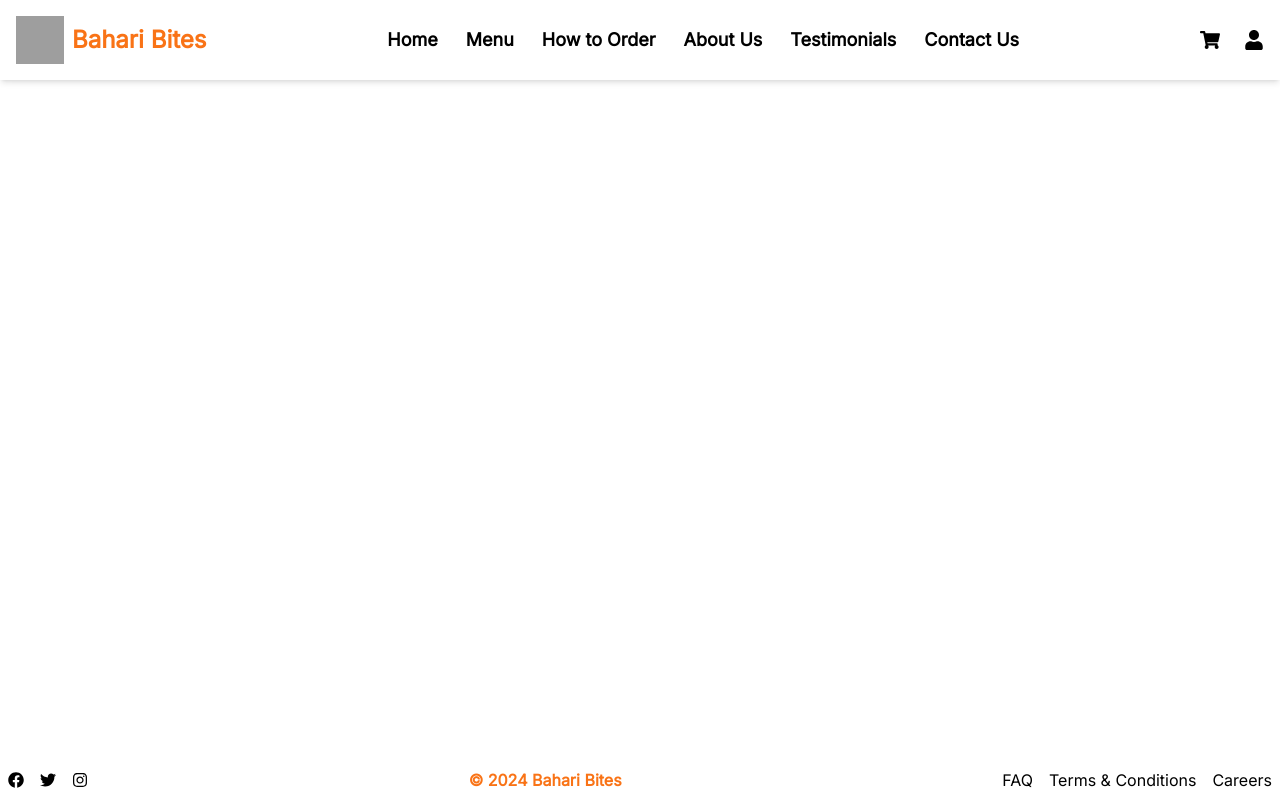
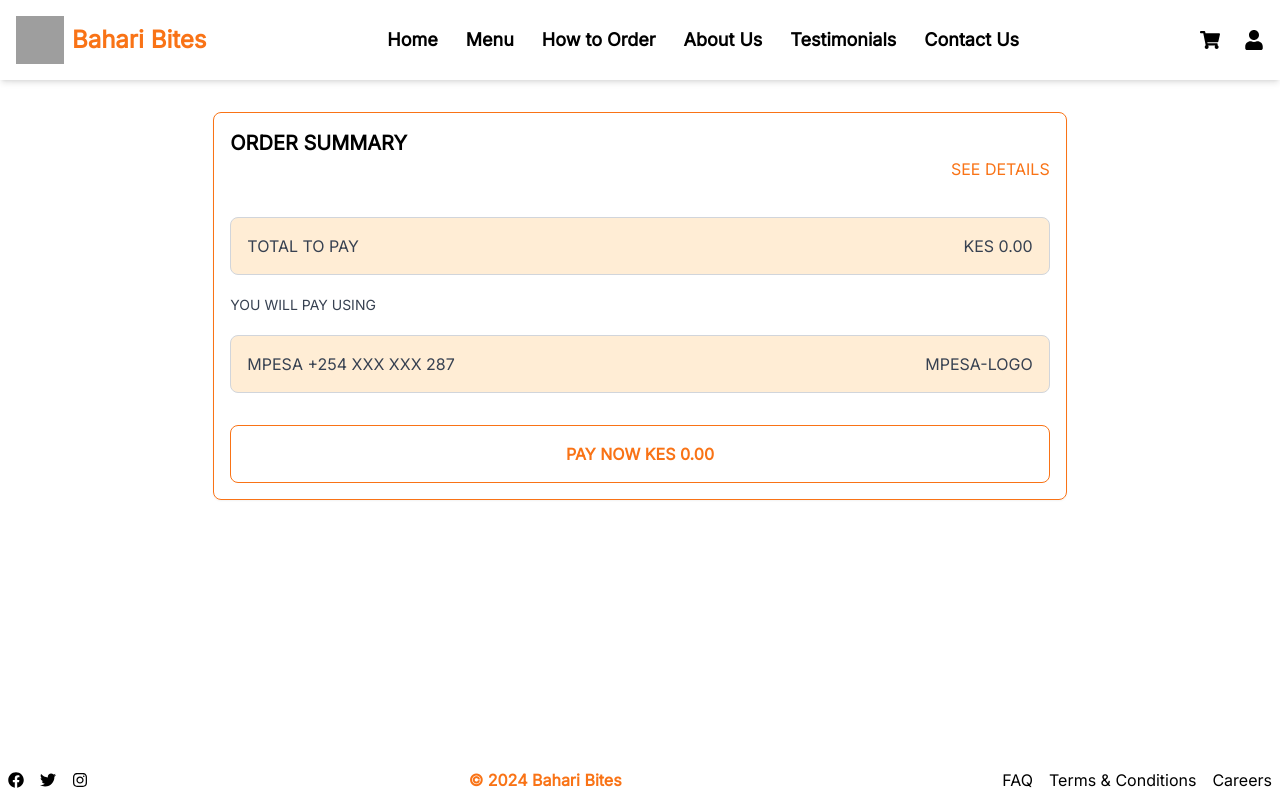
Before and after one commit to Kimoney/bahari-bites-frontend, a React (Vite) app: page /summary in a window 1280 px wide. Built offline with nearby package versions, Linux system fonts and the light colour scheme; grey boxes are pictures that could not be loaded.

Commit message:
feat: Added Checkout Summary Component and added it to routes.

```diff
--- a/src/App.jsx
+++ b/src/App.jsx
@@ -9,6 +9,7 @@ import Testimonials from './components/Testimonials/Testimonials';
 import ContactUs from './components/ContactUs/ContactUs';
 import Footer from './components/Footer/Footer';
 import Cart from './components/Cart/Cart';
+import CheckoutSummary from './components/CheckoutSummary/CheckoutSummary';
 
 const App = () => {
   return (
@@ -25,6 +26,7 @@ const App = () => {
           <Route path="/testimonials" element={<Testimonials />} />
           <Route path="/contact" element={<ContactUs />} />
           <Route path="/cart" element={<Cart />} />
+          <Route path="/summary" element={<CheckoutSummary />} />
         </Routes>
         </div>
         <Footer />
--- /dev/null
+++ b/src/components/CheckoutSummary/CheckoutSummary.jsx
@@ -0,0 +1,44 @@
+import React from 'react';
+import { useCart } from '../../context/CartContext';
+import { Link } from 'react-router-dom';
+
+const CheckoutSummary = () => {
+
+    const { cart } = useCart();
+
+    const totalPrice = cart.reduce((total, item) => total + item.price * item.quantity, 0);
+  return (
+    <div className="grid grid-cols-6">
+    <div className="col-start-2 col-span-4">
+    <div className="border border-orange-500 rounded-lg shadow-sm p-4 mt-28">
+      <div className="pb-4 mb-4">
+        <h4 className="text-xl font-bold uppercase text-left">Order Summary</h4>
+        <Link to="/cart">
+            <p className="text-orange-500 text-right uppercase">See Details </p>
+        </Link>
+      </div>
+      <div className="flex justify-between mt-5 mb-5 p-4 border rounded-lg border-gray-300 bg-orange-100">
+        <p className="text-gray-700 uppercase">Total to pay</p>
+        <p className="text-gray-700">KES {totalPrice.toFixed(2)}</p>
+      </div>
+      <div className="flex justify-between mt-5 mb-5">
+        <p className="text-gray-700 uppercase text-sm">You will pay using</p>
+      </div>
+      <div className="flex justify-between mt-5 mb-5 p-4 border rounded-lg border-gray-300 bg-orange-100">
+        <p className="text-gray-700">MPESA +254 XXX XXX 287 </p>
+        <p className="text-gray-700">MPESA-LOGO</p>
+      </div>
+      <div className="flex justify-center mt-8">
+        <Link to="/checkout" className="w-full">
+          <button className="border font-extrabold border-orange-500 text-orange-500 hover:bg-orange-500 hover:text-white p-4 rounded-lg w-full">
+            PAY NOW KES {totalPrice.toFixed(2)}
+          </button>
+        </Link>
+      </div>
+    </div>
+    </div>
+    </div>
+  );
+};
+
+export default CheckoutSummary;
--- a/src/components/SidebarCheckout/SidebarCheckout.jsx
+++ b/src/components/SidebarCheckout/SidebarCheckout.jsx
@@ -24,7 +24,7 @@ const SidebarCheckout = ({ totalPrice, cart }) => {
         <p className="font-bold text-lg">KES {totalPrice.toFixed(2)}</p>
       </div>
       <div className="flex justify-center mt-8">
-        <Link to="/checkout" className="w-full">
+        <Link to="/summary" className="w-full">
           <button className="bg-orange-500 text-white p-4 rounded-lg w-full">
             Checkout
           </button>
```
